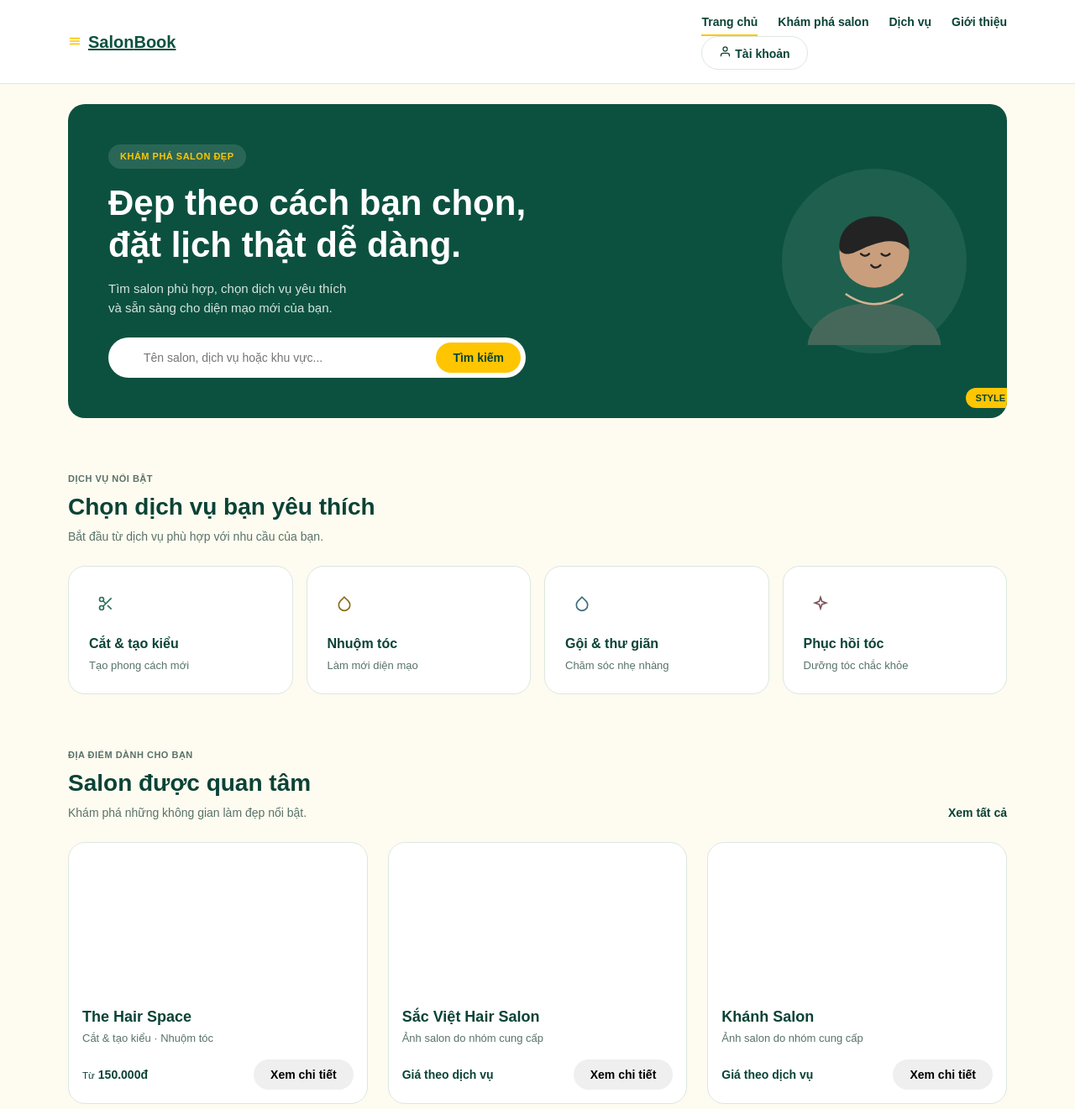
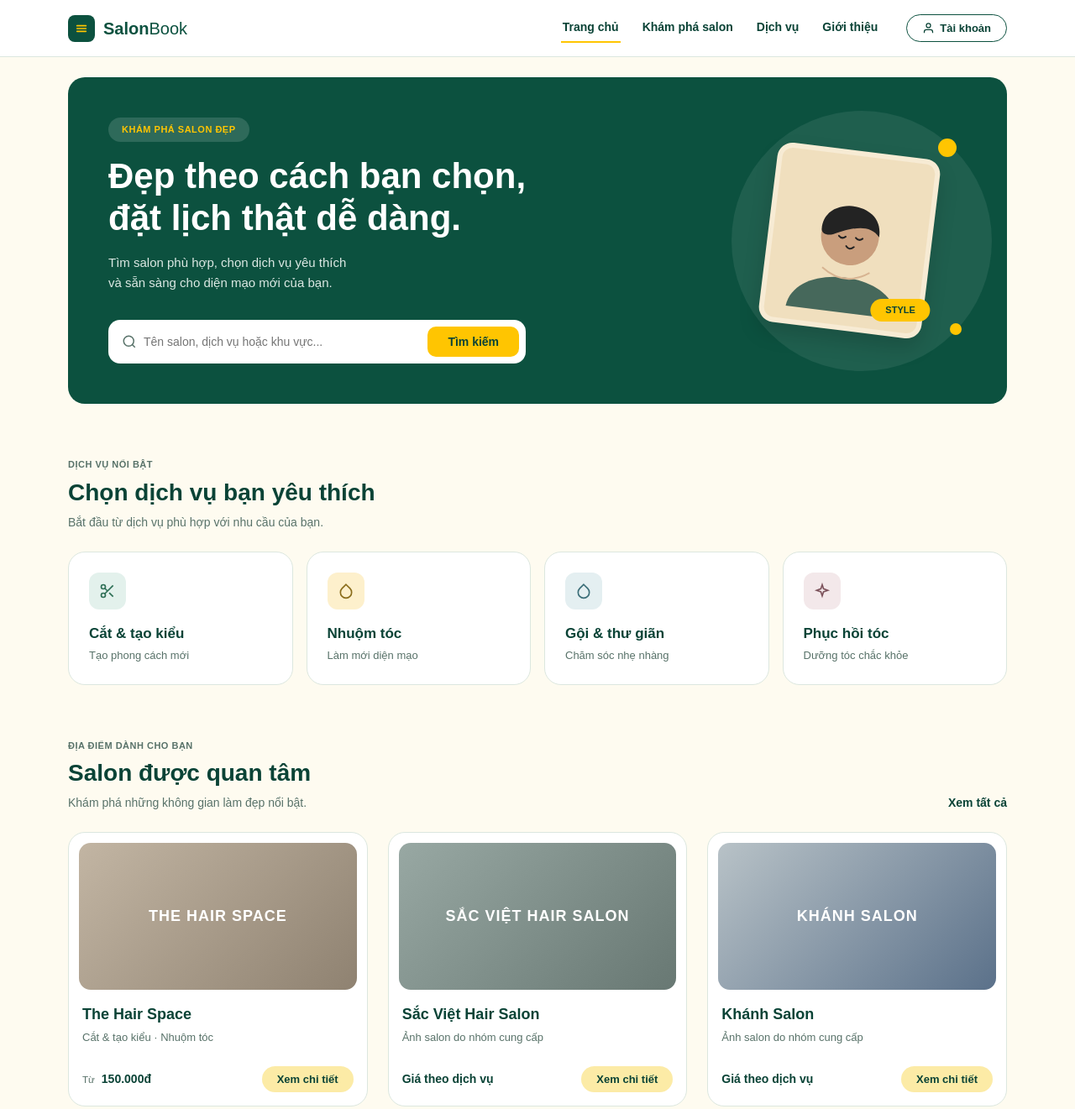
Before and after one commit to MaiNgan17/TRANG-CHU-SALONBOOK, a plain HTML site: page index.html in a window 1280 px wide. Shown: the top 1321 px of the page at 84% size. Drawn offline with Linux system fonts and the light colour scheme.

Commit message:
Update style.css

```diff
--- a/style.css
+++ b/style.css
@@ -3,7 +3,7 @@
   --color-brand-accent: #ffc501;
   --color-surface-page: #fefbf0;
   --color-surface-card: #ffffff;
-  --color-surface-accent-soft: #fff0c8;
+  --color-surface-accent-soft: #fceba6;
   --color-text-default: #0a4336;
   --color-text-muted: #587269;
   --color-text-on-brand: #ffffff;
@@ -23,78 +23,449 @@
   --layout-max-width: 1150px;
 }
 
-* { box-sizing: border-box; margin: 0; padding: 0; }
+* {
+  box-sizing: border-box;
+  margin: 0;
+  padding: 0;
+}
+
 body {
   font-family: var(--font-family-base);
   background-color: var(--color-surface-page);
   color: var(--color-text-default);
   line-height: 1.5;
 }
-.container { max-width: var(--layout-max-width); margin: 0 auto; padding: 0 var(--space-md); }
+
+.container {
+  max-width: var(--layout-max-width);
+  margin: 0 auto;
+  padding: 0 var(--space-md);
+}
 
 /* Header */
-.header { background: var(--color-surface-card); padding: var(--space-md) 0; border-bottom: 1px solid var(--color-border-default); }
-.header__inner { display: flex; justify-content: space-between; align-items: center; }
-.logo { font-size: 20px; font-weight: 700; color: var(--color-brand-primary); display: flex; align-items: center; gap: 8px; }
-.logo-icon { background: var(--color-brand-primary); color: var(--color-brand-accent); width: 28px; height: 28px; border-radius: 6px; display: inline-flex; align-items: center; justify-content: center; font-size: 14px; }
-.main-nav { display: flex; gap: var(--space-lg); }
-.nav-item { text-decoration: none; color: var(--color-text-default); font-size: 14px; font-weight: 600; padding-bottom: 4px; }
-.nav-item.active { border-bottom: 2px solid var(--color-brand-accent); }
+.header {
+  background: var(--color-surface-card);
+  padding: var(--space-md) 0;
+  border-bottom: 1px solid var(--color-border-default);
+}
+
+.header__inner {
+  display: flex;
+  justify-content: space-between;
+  align-items: center;
+}
+
+.logo {
+  display: flex;
+  align-items: center;
+  gap: 10px;
+  text-decoration: none;
+  color: var(--color-brand-primary);
+  font-size: 20px;
+}
+
+.logo__box {
+  width: 32px;
+  height: 32px;
+  background: var(--color-brand-primary);
+  border-radius: 8px;
+  display: inline-flex;
+  align-items: center;
+  justify-content: center;
+}
+
+.header__right {
+  display: flex;
+  align-items: center;
+  gap: var(--space-xl);
+}
+
+.main-nav {
+  display: flex;
+  gap: var(--space-lg);
+}
+
+.nav-item {
+  text-decoration: none;
+  color: var(--color-text-default);
+  font-size: 14px;
+  font-weight: 600;
+  padding: 6px 2px;
+  border-bottom: 2px solid transparent;
+}
+
+.nav-item.active {
+  border-bottom-color: var(--color-brand-accent);
+}
 
 /* Buttons */
-.btn { padding: 10px 20px; border-radius: var(--radius-button); border: none; font-weight: 700; font-size: 14px; cursor: pointer; }
-.btn--primary { background: var(--color-brand-accent); color: var(--color-text-default); }
-.btn--secondary { background: var(--color-surface-card); border: 1px solid var(--color-border-default); color: var(--color-text-default); }
-.btn--sm { padding: 8px 16px; font-size: 13px; }
+.btn {
+  display: inline-flex;
+  align-items: center;
+  justify-content: center;
+  gap: 6px;
+  padding: 10px 22px;
+  border-radius: var(--radius-button);
+  border: none;
+  font-weight: 700;
+  font-size: 14px;
+  cursor: pointer;
+  transition: opacity 0.2s;
+}
 
-/* Main & Hero */
-.main-content { display: flex; flex-direction: column; gap: var(--space-3xl); padding-top: var(--space-lg); padding-bottom: var(--space-3xl); }
-.hero { background: var(--color-brand-primary); color: var(--color-text-on-brand); padding: var(--space-2xl); border-radius: var(--radius-card); display: flex; justify-content: space-between; align-items: center; gap: var(--space-xl); position: relative; overflow: hidden; }
-.hero__content { max-width: 600px; z-index: 1; }
-.hero__badge { display: inline-block; background: rgba(255,255,255,0.12); color: var(--color-brand-accent); font-size: 11px; font-weight: 700; padding: 6px 14px; border-radius: var(--radius-button); letter-spacing: 0.5px; }
-.hero h1 { font-size: 42px; line-height: 1.2; margin: var(--space-md) 0; }
-.hero p { color: #d5e5df; font-size: 15px; }
-.search-bar { display: flex; align-items: center; gap: var(--space-sm); background: var(--color-surface-card); padding: 6px 6px 6px 16px; border-radius: var(--radius-button); margin-top: var(--space-lg); }
-.search-icon { color: var(--color-text-muted); }
-.search-bar input { flex: 1; border: none; outline: none; font-size: 14px; }
+.btn:hover {
+  opacity: 0.9;
+}
 
-.hero__illustration { width: 220px; height: 220px; background: rgba(255,255,255,0.08); border-radius: 50%; display: flex; align-items: center; justify-content: center; flex-shrink: 0; }
-.illus-card { width: 170px; height: 190px; background: #f2dfc1; border: 6px solid #fff; border-radius: 16px; transform: rotate(6deg); display: flex; flex-direction: column; align-items: center; justify-content: center; position: relative; }
-.illus-avatar { font-size: 72px; }
-.illus-tag { position: absolute; bottom: 12px; right: -10px; background: var(--color-brand-accent); color: var(--color-text-default); font-size: 11px; font-weight: 700; padding: 4px 12px; border-radius: var(--radius-button); }
+.btn--primary {
+  background: var(--color-brand-accent);
+  color: var(--color-text-default);
+  border-radius: 10px;
+  padding: 10px 24px;
+}
 
-/* Sections */
-.overline { display: block; font-size: 11px; font-weight: 700; color: var(--color-text-muted); letter-spacing: 0.5px; margin-bottom: 4px; }
-.section h2 { font-size: 28px; color: var(--color-text-default); }
-.section__desc { font-size: 14px; color: var(--color-text-muted); margin-top: 4px; }
-.section__head--row { display: flex; justify-content: space-between; align-items: flex-end; }
-.link-all { font-size: 14px; font-weight: 700; color: var(--color-text-default); text-decoration: none; }
+.btn--secondary {
+  background: var(--color-surface-card);
+  color: var(--color-text-default);
+  border: 1px solid var(--color-brand-primary);
+  padding: 8px 18px;
+  font-size: 13px;
+}
 
-/* Service Grid */
-.service-grid { display: grid; grid-template-columns: repeat(4, 1fr); gap: var(--space-md); margin-top: var(--space-lg); }
-.service-card { background: var(--color-surface-card); padding: var(--space-lg); border-radius: var(--radius-card); border: 1px solid var(--color-border-default); }
-.service-icon { width: 40px; height: 40px; border-radius: 10px; display: flex; align-items: center; justify-content: center; margin-bottom: var(--space-md); font-size: 18px; }
-.icon-green { background: #e6f2ed; }
-.icon-yellow { background: var(--color-surface-accent-soft); }
-.service-card h3 { font-size: 16px; margin-bottom: 4px; }
-.service-card p { font-size: 13px; color: var(--color-text-muted); }
+.btn--soft {
+  background: var(--color-surface-accent-soft);
+  color: var(--color-text-default);
+  padding: 8px 18px;
+  font-size: 13px;
+}
 
-/* Salon Grid */
-.salon-grid { display: grid; grid-template-columns: repeat(3, 1fr); gap: var(--space-lg); margin-top: var(--space-lg); }
-.salon-card { background: var(--color-surface-card); border-radius: var(--radius-card); border: 1px solid var(--color-border-default); overflow: hidden; padding: var(--space-sm); }
-.salon-img { height: 170px; border-radius: 14px; display: flex; align-items: center; justify-content: center; font-weight: 700; color: #fff; font-size: 18px; letter-spacing: 1px; }
-.salon-body { padding: var(--space-md) var(--space-sm) var(--space-sm); }
-.salon-body h3 { font-size: 18px; }
-.salon-sub { font-size: 13px; color: var(--color-text-muted); margin-top: 2px; }
-.salon-footer { display: flex; justify-content: space-between; align-items: center; margin-top: var(--space-md); }
-.salon-price { font-size: 14px; color: var(--color-text-default); }
+/* Main Content */
+.main-content {
+  display: flex;
+  flex-direction: column;
+  gap: var(--space-3xl);
+  padding-top: var(--space-lg);
+  padding-bottom: var(--space-3xl);
+}
+
+/* Hero Section */
+.hero {
+  background: var(--color-brand-primary);
+  color: var(--color-text-on-brand);
+  padding: var(--space-2xl);
+  border-radius: var(--radius-card);
+  display: flex;
+  justify-content: space-between;
+  align-items: center;
+  gap: var(--space-xl);
+  position: relative;
+  overflow: hidden;
+}
+
+.hero__content {
+  max-width: 580px;
+  z-index: 2;
+}
+
+.hero__badge {
+  display: inline-block;
+  background: rgba(255, 255, 255, 0.14);
+  color: var(--color-brand-accent);
+  font-size: 11px;
+  font-weight: 700;
+  padding: 6px 16px;
+  border-radius: var(--radius-button);
+  letter-spacing: 0.5px;
+}
+
+.hero h1 {
+  font-size: 42px;
+  line-height: 1.2;
+  margin: var(--space-md) 0;
+  font-weight: 700;
+}
+
+.hero__desc {
+  color: #dce9e4;
+  font-size: 15px;
+  line-height: 1.6;
+}
+
+.search-bar {
+  display: flex;
+  align-items: center;
+  gap: var(--space-sm);
+  background: var(--color-surface-card);
+  padding: 8px 8px 8px 16px;
+  border-radius: 14px;
+  margin-top: var(--space-xl);
+  max-width: 540px;
+}
+
+.search-bar__icon {
+  color: var(--color-text-muted);
+  flex-shrink: 0;
+}
+
+.search-bar input {
+  flex: 1;
+  border: none;
+  outline: none;
+  font-size: 14px;
+  color: var(--color-text-default);
+}
+
+/* Hero Illustration */
+.hero__illustration {
+  position: relative;
+  width: 280px;
+  height: 260px;
+  display: flex;
+  align-items: center;
+  justify-content: center;
+  flex-shrink: 0;
+}
+
+.illus-circle {
+  position: absolute;
+  width: 310px;
+  height: 310px;
+  border-radius: 50%;
+  background: rgba(255, 255, 255, 0.08);
+  right: -30px;
+}
+
+.dot {
+  position: absolute;
+  border-radius: 50%;
+  background: var(--color-brand-accent);
+}
+
+.dot--top {
+  width: 22px;
+  height: 22px;
+  top: 8px;
+  right: 12px;
+}
+
+.dot--bottom {
+  width: 14px;
+  height: 14px;
+  bottom: 18px;
+  right: 6px;
+}
+
+.illus-frame {
+  position: relative;
+  width: 195px;
+  height: 215px;
+  background: #f0dfbe;
+  border: 6px solid #f7ebd4;
+  border-radius: 18px;
+  transform: rotate(7deg);
+  display: flex;
+  align-items: flex-end;
+  justify-content: center;
+  box-shadow: 0 12px 24px rgba(0, 0, 0, 0.15);
+}
+
+.illus-tag {
+  position: absolute;
+  bottom: 14px;
+  right: -14px;
+  background: var(--color-brand-accent);
+  color: var(--color-text-default);
+  font-size: 11px;
+  font-weight: 700;
+  padding: 5px 18px;
+  border-radius: var(--radius-button);
+  transform: rotate(-7deg);
+}
+
+/* Section Headers */
+.overline {
+  display: block;
+  font-size: 11px;
+  font-weight: 700;
+  color: var(--color-text-muted);
+  letter-spacing: 0.5px;
+  margin-bottom: var(--space-xs);
+}
+
+.section h2 {
+  font-size: 28px;
+  font-weight: 700;
+  color: var(--color-text-default);
+}
+
+.section__desc {
+  font-size: 14px;
+  color: var(--color-text-muted);
+  margin-top: var(--space-xs);
+}
+
+.section__head--row {
+  display: flex;
+  justify-content: space-between;
+  align-items: flex-end;
+}
+
+.link-all {
+  font-size: 14px;
+  font-weight: 700;
+  color: var(--color-text-default);
+  text-decoration: none;
+}
+
+/* Service Cards */
+.service-grid {
+  display: grid;
+  grid-template-columns: repeat(4, 1fr);
+  gap: var(--space-md);
+  margin-top: var(--space-lg);
+}
+
+.service-card {
+  background: var(--color-surface-card);
+  padding: var(--space-lg);
+  border-radius: var(--radius-card);
+  border: 1px solid var(--color-border-default);
+}
+
+.service-icon {
+  width: 44px;
+  height: 44px;
+  border-radius: 12px;
+  display: flex;
+  align-items: center;
+  justify-content: center;
+  margin-bottom: var(--space-md);
+}
+
+.service-icon--green { background: #e3f1ec; }
+.service-icon--yellow { background: #fdf0cc; }
+.service-icon--blue { background: #e4eff1; }
+.service-icon--pink { background: #f3e8ea; }
+
+.service-card h3 {
+  font-size: 17px;
+  margin-bottom: var(--space-xs);
+}
+
+.service-card p {
+  font-size: 13px;
+  color: var(--color-text-muted);
+}
+
+/* Salon Cards */
+.salon-grid {
+  display: grid;
+  grid-template-columns: repeat(3, 1fr);
+  gap: var(--space-lg);
+  margin-top: var(--space-lg);
+}
+
+.salon-card {
+  background: var(--color-surface-card);
+  border-radius: var(--radius-card);
+  border: 1px solid var(--color-border-default);
+  padding: 12px;
+  display: flex;
+  flex-direction: column;
+}
+
+.salon-img {
+  height: 175px;
+  border-radius: 14px;
+  display: flex;
+  align-items: center;
+  justify-content: center;
+  font-weight: 700;
+  font-size: 18px;
+  letter-spacing: 1px;
+  color: #ffffff;
+}
+
+.salon-img--1 { background: linear-gradient(135deg, #c2b5a3, #8f8271); }
+.salon-img--2 { background: linear-gradient(135deg, #98a8a3, #687873); }
+.salon-img--3 { background: linear-gradient(135deg, #b8c2c7, #5b718a); }
+
+.salon-body {
+  padding: var(--space-md) var(--space-xs) var(--space-xs);
+  display: flex;
+  flex-direction: column;
+  flex: 1;
+}
+
+.salon-body h3 {
+  font-size: 18px;
+  margin-bottom: 4px;
+}
+
+.salon-sub {
+  font-size: 13px;
+  color: var(--color-text-muted);
+}
+
+.salon-footer {
+  display: flex;
+  justify-content: space-between;
+  align-items: center;
+  margin-top: var(--space-lg);
+}
+
+.salon-price {
+  font-size: 14px;
+  color: var(--color-text-default);
+}
+
+.salon-price small {
+  color: var(--color-text-muted);
+  margin-right: 4px;
+}
 
 /* Footer */
-.footer { background: var(--color-brand-primary); color: var(--color-text-on-brand); padding: var(--space-xl) 0; }
-.footer__inner { display: flex; justify-content: space-between; align-items: center; }
-.footer__logo { font-size: 18px; font-weight: 700; }
-.footer__tagline { font-size: 13px; color: #b7d1c8; margin-top: 4px; }
-.footer__right { text-align: right; }
-.footer__links { display: flex; gap: var(--space-lg); justify-content: flex-end; margin-bottom: 6px; }
-.footer__links a { color: #fff; text-decoration: none; font-size: 13px; }
-.footer__copy { font-size: 12px; color: #9ab9ae; }
+.footer {
+  background: var(--color-brand-primary);
+  color: var(--color-text-on-brand);
+  padding: var(--space-xl) 0;
+}
+
+.footer__inner {
+  display: flex;
+  justify-content: space-between;
+  align-items: center;
+}
+
+.footer__logo {
+  font-size: 18px;
+  font-weight: 700;
+}
+
+.footer__tagline {
+  font-size: 13px;
+  color: #bfd4cd;
+  margin-top: 4px;
+}
+
+.footer__right {
+  text-align: right;
+}
+
+.footer__links {
+  display: flex;
+  gap: var(--space-lg);
+  justify-content: flex-end;
+  margin-bottom: 6px;
+}
+
+.footer__links a {
+  color: #ffffff;
+  text-decoration: none;
+  font-size: 13px;
+}
+
+.footer__copy {
+  font-size: 12px;
+  color: #9cb8ae;
+}
```
